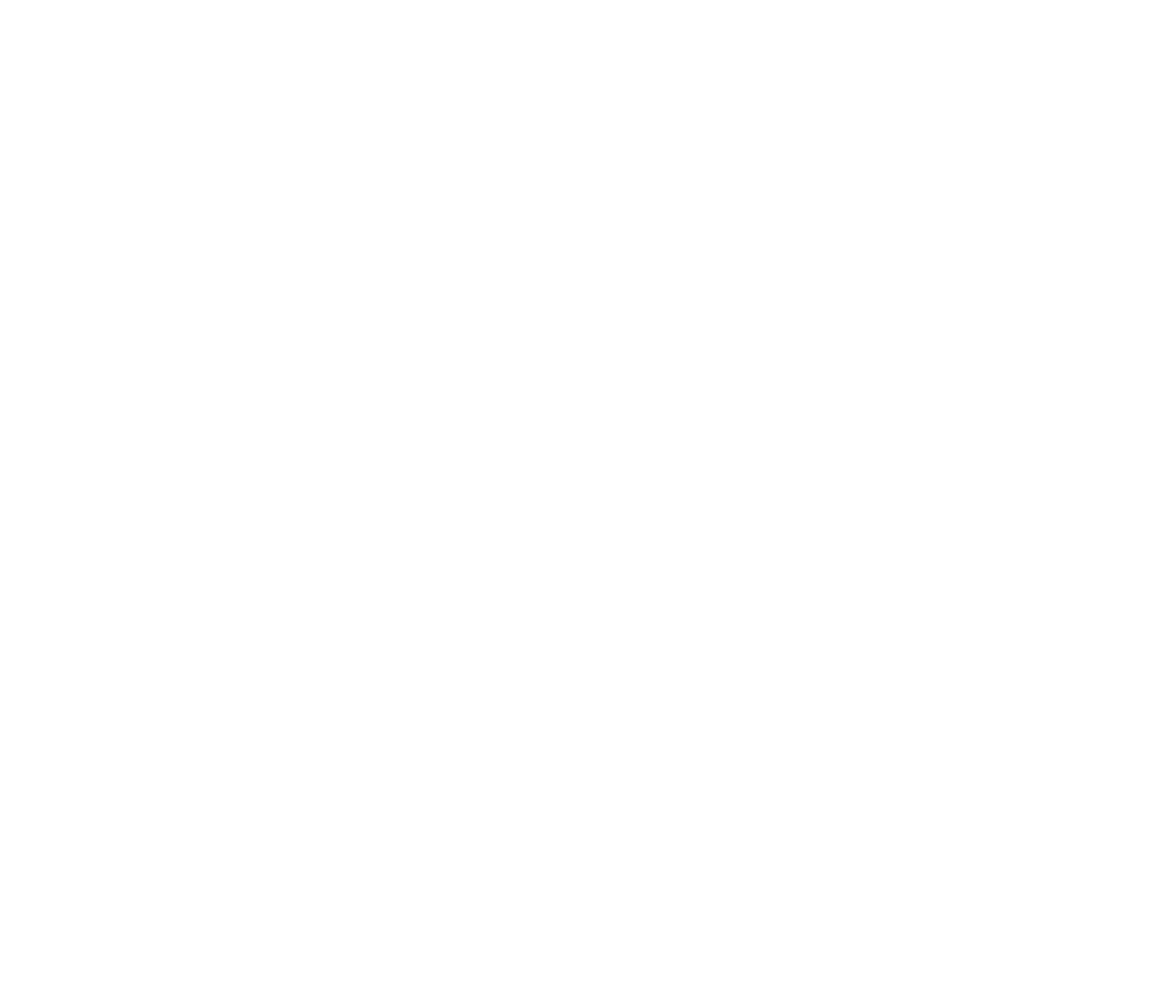
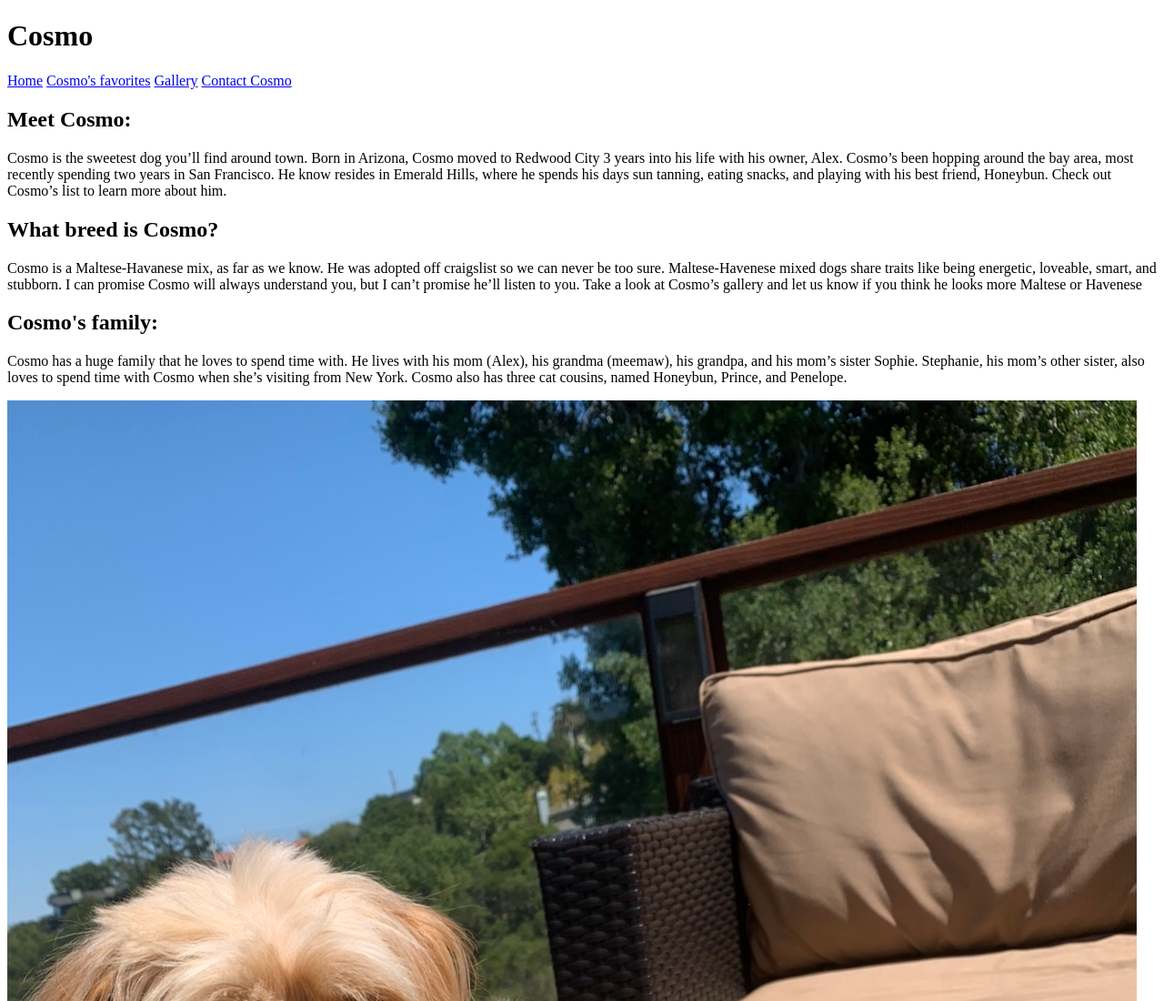
Before and after one commit to alexalfadel/cosmos-site, a plain HTML site: page index.html in a window 1280 px wide. Shown: the top 1100 px of the page at 91% size. Before the commit the page ends 800 px from the top, so only its background shows below. Drawn offline with Linux system fonts and the light colour scheme.

Commit message:
index & list html added

```diff
--- a/index.html
+++ b/index.html
@@ -6,6 +6,40 @@
         <link rel="stylesheet" type="text/css" href="style.css">
     </head>
     <body>
+        <header>
+            <h1 id="header">Cosmo</h1>
+        </header>
+        <div class="navBar">
+            <a href="index.html">Home</a>
+            <a href="list.html">Cosmo's favorites</a>
+            <a href="gallery.html">Gallery</a>
+            <a href="contact.html">Contact Cosmo</a>
+        </div>
+        <div class="homeContent">
+            <div class="homeText">
+                <div>
+                    <h2>Meet Cosmo:</h2>
+                    <p>
+                        Cosmo is the sweetest dog you’ll find around town.  Born in Arizona, Cosmo moved to Redwood City 3 years into his life with his owner, Alex.  Cosmo’s been hopping around the bay area, most recently spending two years in San Francisco.  He know resides in Emerald Hills, where he spends his days sun tanning, eating snacks, and playing with his best friend, Honeybun.  Check out Cosmo’s list to learn more about him.
+                    </p>
+                </div>
+                <div>
+                    <h2>What breed is Cosmo?</h2>
+                    <p>
+                        Cosmo is a Maltese-Havanese mix, as far as we know.  He was adopted off craigslist so we can never be too sure.  Maltese-Havenese mixed dogs share traits like being energetic, loveable, smart, and stubborn.  I can promise Cosmo will always understand you, but I can’t promise he’ll listen to you.  Take a look at Cosmo’s gallery and let us know if you think he looks more Maltese or Havenese
+                    </p>
+                </div>
+                <div>
+                    <h2>Cosmo's family:</h2>
+                    <p>
+                        Cosmo has a huge family that he loves to spend time with.  He lives with his mom (Alex), his grandma (meemaw), his grandpa, and his mom’s sister Sophie. Stephanie, his mom’s other sister, also loves to spend time with Cosmo when she’s visiting from New York.  Cosmo also has three cat cousins, named Honeybun, Prince, and Penelope.
+                    </p>
+                </div>
+            </div>
+            <div>
+                <img src="cosmo-beer.jpg" alt="Cosmo soaking up some sun, drinking a Corona">
+            </div>
+        </div>
 
     </body>
 </html>
```
Also changed, not shown: list.html (added, +30 -0 lines), contact.html (added), gallery.html (added), 1 other file.
